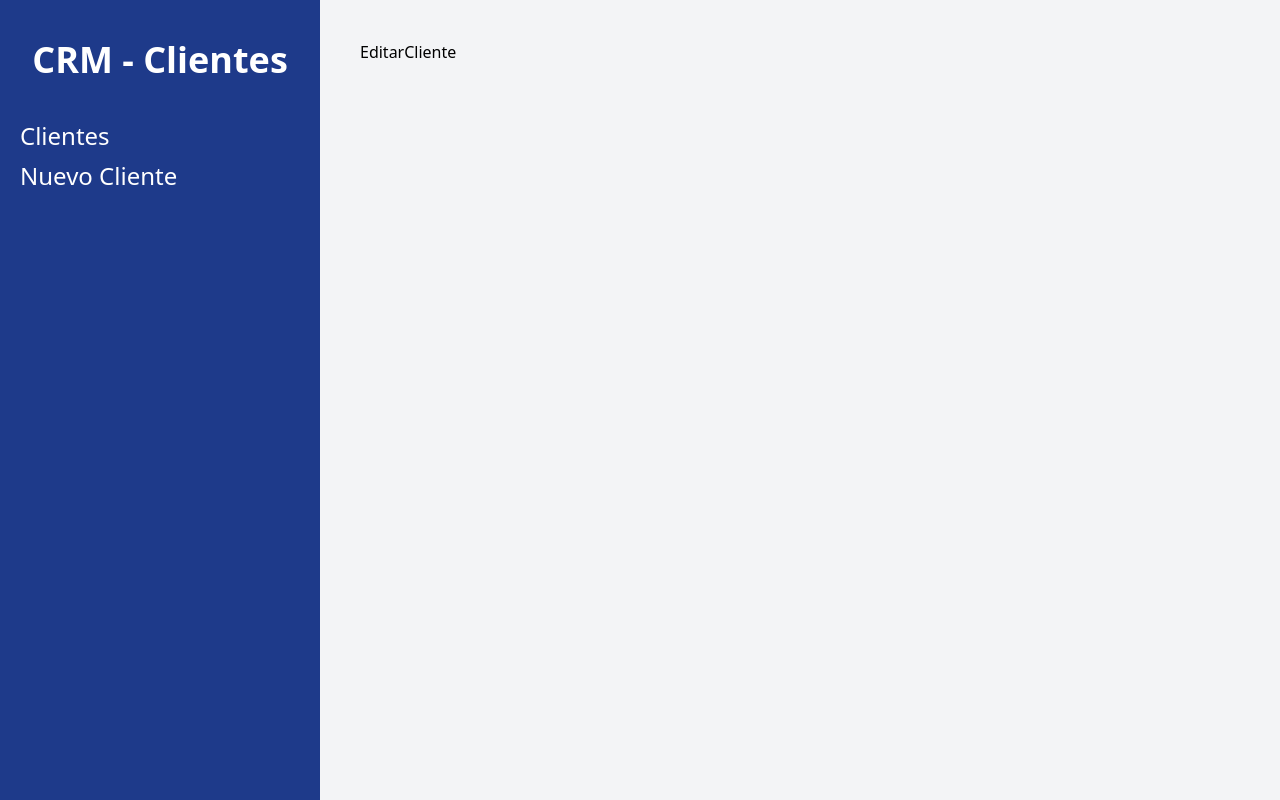
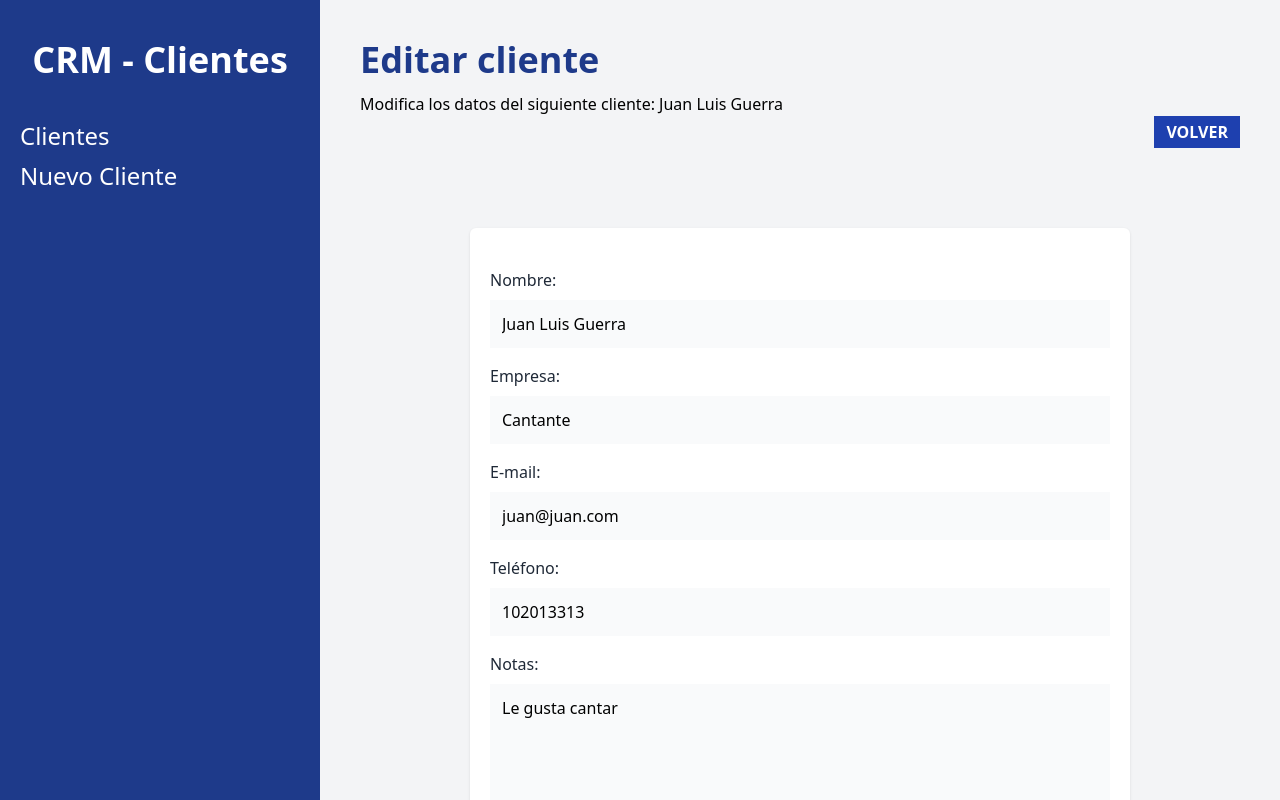
Before and after one commit to luisrlwev/crm-react, a React (Vite) app: page /clientes/1/editar in a window 1280 px wide. Built offline with nearby package versions, Linux system fonts and the light colour scheme; data requests are answered from the project's data file.

Commit message:
Se logró editar algun cliente - clase 177

```diff
--- a/db.json
+++ b/db.json
@@ -1,11 +1,12 @@
 {
   "clientes": [
     {
-      "id": 1,
-      "nombre": "Juan",
-      "telefono": 102013313,
+      "nombre": "Juan Luis Guerra",
+      "empresa": "Cantante",
       "email": "juan@juan.com",
-      "empresa": "Codigo Con Juan"
+      "telefono": "102013313",
+      "notas": "Le gusta cantar",
+      "id": 1
     },
     {
       "id": 2,
--- a/src/components/Formulario.jsx
+++ b/src/components/Formulario.jsx
@@ -12,6 +12,7 @@
                     className="mt-2 block w-full p-3 bg-gray-50"
                     placeholder="Nombre del Cliente"
                     name="nombre"
+                    defaultValue={cliente?.nombre}
                 />
             </div>
             <div className="mb-4">
@@ -25,6 +26,7 @@
                     className="mt-2 block w-full p-3 bg-gray-50"
                     placeholder="Empresa del Cliente"
                     name="empresa"
+                    defaultValue={cliente?.empresa}
                 />
             </div>
 
@@ -39,6 +41,7 @@
                     className="mt-2 block w-full p-3 bg-gray-50"
                     placeholder="Email del Cliente"
                     name="email"
+                    defaultValue={cliente?.email}
                 />
             </div>
 
@@ -53,6 +56,7 @@
                     className="mt-2 block w-full p-3 bg-gray-50"
                     placeholder="Teléfono del Cliente"
                     name="telefono"
+                    defaultValue={cliente?.telefono}
                 />
             </div>
 
@@ -68,6 +72,7 @@
                     className="mt-2 block w-full p-3 bg-gray-50 h-40 align-self"
                     placeholder="Notas del Cliente"
                     name="notas"
+                    defaultValue={cliente?.notas}
                 />
             </div>
         </>
--- a/src/data/clientes.js
+++ b/src/data/clientes.js
@@ -24,3 +24,18 @@
         console.log(error)
     }
 }
+
+export async function actualizarCliente(id, datos) {
+    try {
+        const respuesta = await fetch(`${import.meta.env.VITE_API_URL}/${id}`, {
+            method: 'PUT',
+            body: JSON.stringify(datos),
+            headers: {
+                'Content-Type': 'application/json'
+            }
+        })
+        await respuesta.json()
+    } catch (error) {
+        console.log(error)
+    }
+}
--- a/src/main.jsx
+++ b/src/main.jsx
@@ -5,7 +5,7 @@
 import Layout from './components/Layout'
 import NuevoCliente, { action as nuevoClienteAction } from './pages/NuevoCliente'
 import Index, { loader as clientesLoader } from './pages/Index'
-import EditarCliente, {loader as editarClienteLoader } from './pages/EditarCliente'
+import EditarCliente, {loader as editarClienteLoader, action as editarClienteAction } from './pages/EditarCliente'
 import ErrorPage from './components/ErrorPage'
 
 const router = createBrowserRouter([
@@ -22,12 +22,14 @@
       {
         path: '/clientes/nuevo',
         element: <NuevoCliente/>,
-        action: nuevoClienteAction
+        action: nuevoClienteAction,
+        errorElement: <ErrorPage/>
       },
       {
         path: '/clientes/:clienteId/editar',
         element: <EditarCliente/>,
         loader: editarClienteLoader,
+        action: editarClienteAction,
         errorElement: <ErrorPage/>
       }
     ]
--- a/src/pages/EditarCliente.jsx
+++ b/src/pages/EditarCliente.jsx
@@ -1,4 +1,7 @@
-import { obtenerCliente } from "../data/Clientes"
+import { Form, useNavigate, useLoaderData, useActionData, redirect } from "react-router-dom"
+import { obtenerCliente, actualizarCliente } from "../data/Clientes"
+import Formulario from "../components/Formulario"
+import Error from "../components/Error"
 
 export async function loader({params}) {
     const cliente = await obtenerCliente(params.clienteId)
@@ -11,9 +14,64 @@
     return cliente
 }
 
+export async function action ({request, params}){
+  const formData = await request.formData()
+  const datos = Object.fromEntries(formData)
+  const email = formData.get('email')
+
+  // Validación
+  const errores = []
+  if(Object.values(datos).includes('')){
+    errores.push('Todos los campos son obligatorios')
+  }
+
+  // Validación del email
+  let regex = new RegExp("([!#-'*+/-9=?A-Z^-~-]+(\.[!#-'*+/-9=?A-Z^-~-]+)*|\"\(\[\]!#-[^-~ \t]|(\\[\t -~]))+\")@([!#-'*+/-9=?A-Z^-~-]+(\.[!#-'*+/-9=?A-Z^-~-]+)*|\[[\t -Z^-~]*])");
+  if(!regex.test(email)){
+    errores.push('El email no es válido')
+  }
+
+  // Retornar datos si hay errores
+  if(Object.keys(errores).length){
+    return errores
+  }
+
+  // Actualizar el cliente en la bd
+  await actualizarCliente(params.clienteId, datos)
+  return redirect('/');
+}
+
 function EditarCliente() {
+
+    const navigate = useNavigate()
+    const cliente = useLoaderData()
+    const errores = useActionData()
+
   return (
-    <div>EditarCliente</div>
+    <>
+      <h1 className='font-black text-4xl text-blue-900'>Editar cliente</h1>
+      <p className='mt-3'>Modifica los datos del siguiente cliente: {cliente.nombre}</p>
+
+      <div className='flex justify-end'>
+        <button className='bg-blue-800 text-white px-3 py-1 font-bold uppercase' onClick={() => navigate(-1)}>
+          Volver
+        </button>
+      </div>
+
+      <div className="bg-white shadow rounded-md md:w-3/4 mx-auto px-5 py-10 mt-20">
+
+        {errores?.length && errores.map( ( error, i ) => <Error key={i}>{error}</Error>)}
+
+        <Form
+          method="post"
+        >
+          <Formulario
+            cliente={cliente}
+          />
+          <input type="submit" className="mt-5 w-full bg-blue-800 p-3 uppercase font-bold text-white text-lg rounded-md" value="Guardar cambios"/>
+        </Form>
+      </div>
+    </>
   )
 }
 
--- a/src/pages/NuevoCliente.jsx
+++ b/src/pages/NuevoCliente.jsx
@@ -5,9 +5,7 @@
 
 export async function action({request}) {
   const formData = await request.formData()
-
   const datos = Object.fromEntries(formData)
-
   const email = formData.get('email')
 
   // Validación
@@ -16,6 +14,7 @@
     errores.push('Todos los campos son obligatorios')
   }
 
+  // Validación del email
   let regex = new RegExp("([!#-'*+/-9=?A-Z^-~-]+(\.[!#-'*+/-9=?A-Z^-~-]+)*|\"\(\[\]!#-[^-~ \t]|(\\[\t -~]))+\")@([!#-'*+/-9=?A-Z^-~-]+(\.[!#-'*+/-9=?A-Z^-~-]+)*|\[[\t -Z^-~]*])");
   if(!regex.test(email)){
     errores.push('El email no es válido')
@@ -26,6 +25,7 @@
     return errores
   }
 
+  // Agregar el cliente a la bd
   await agregarCliente(datos)
   return redirect('/');
 }
```
